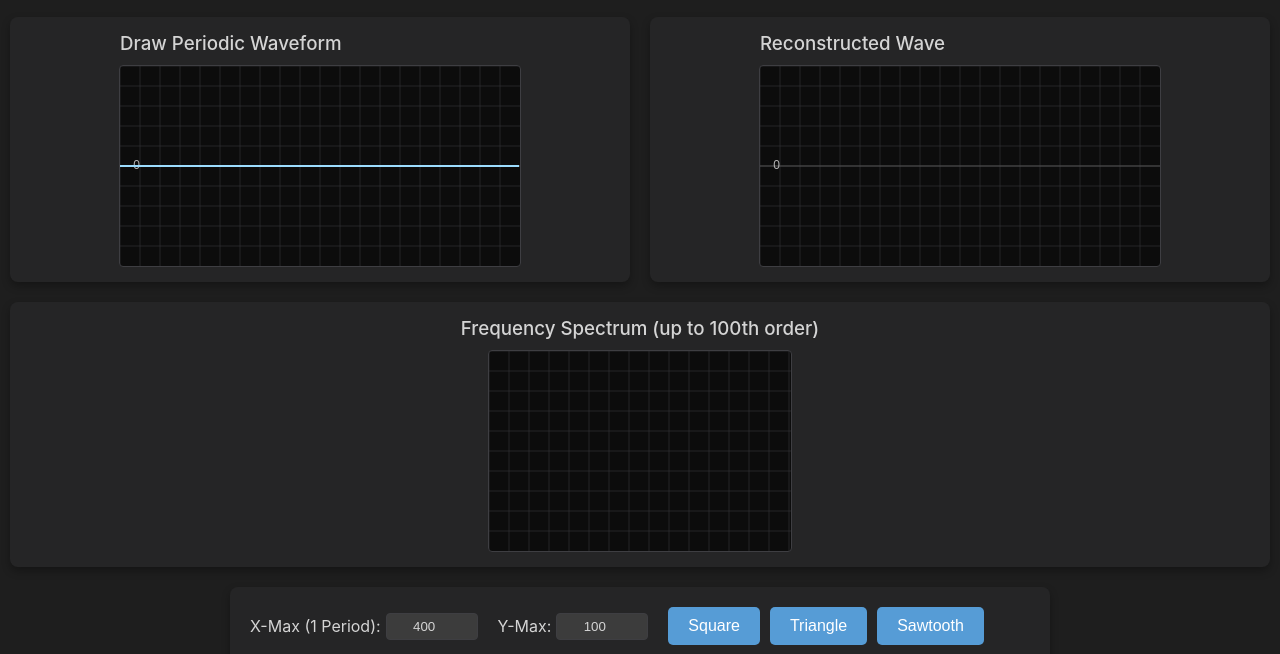
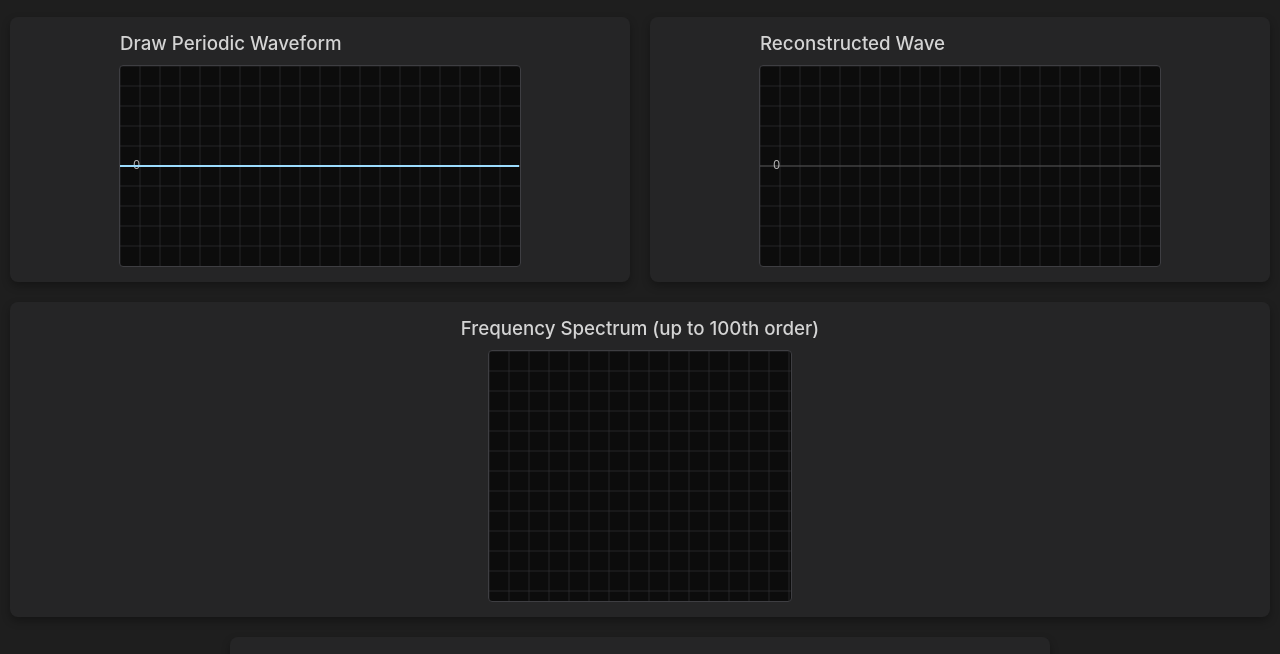
Before and after one commit to inverter3p/fourier, a plain HTML site: page fourier.html in a window 1280 px wide. Shown: the part 118-772 px from the top of the page. Drawn offline with Linux system fonts and the light colour scheme.

Commit message:
Update fourier.html

```diff
--- a/fourier.html
+++ b/fourier.html
@@ -55,7 +55,7 @@
         <div class="canvas-container"><div class="canvas-header"><h3>Draw Periodic Waveform</h3></div><canvas id="drawingCanvas" width="400" height="200"></canvas></div>
         <div class="canvas-container"><div class="canvas-header"><h3>Reconstructed Wave</h3><button id="autoScaleButton" style="display:none;">Auto-scale</button></div><canvas id="reconstructionCanvas" width="400" height="200"></canvas></div>
         <!-- Spectrum canvas container will be full width, but the canvas element itself will be sized by JS -->
-        <div class="canvas-container" style="min-width: 100%;"><h3>Frequency Spectrum (up to 100th order)</h3><canvas id="spectrumCanvas" height="200"></canvas></div>
+        <div class="canvas-container" style="min-width: 100%;"><h3>Frequency Spectrum (up to 100th order)</h3><canvas id="spectrumCanvas" height="250"></canvas></div>
     </div>
     <div class="controls">
         <div class="row">
```
